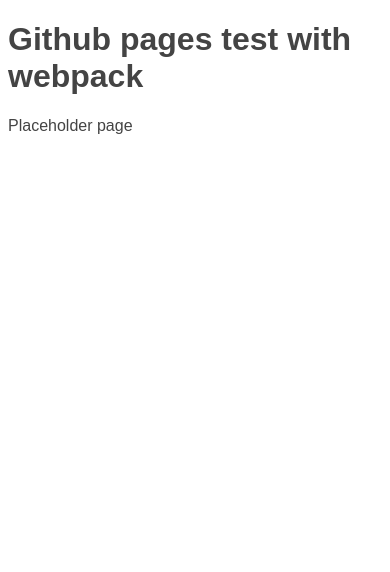
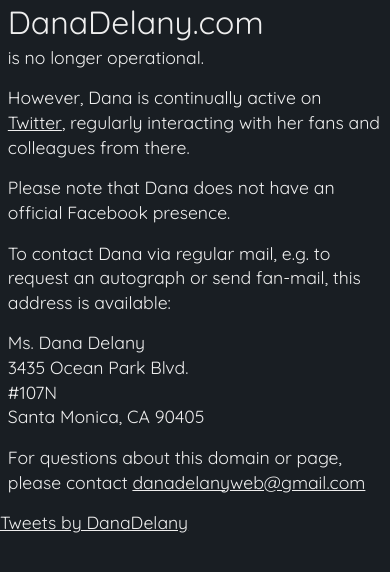
Before and after one commit to danadelanyweb/danadelanygitpages_src, a website built with webpack: page src/index.html in a window 390 px wide. Built offline with nearby package versions, Linux system fonts and the light colour scheme.

Commit message:
original html

```diff
--- a/src/index.html
+++ b/src/index.html
@@ -1,12 +1,41 @@
 <!DOCTYPE html>
-<html>
+<html lang="en">
 <head>
-	<title>Github pages test with webpack</title>
+	<title>Dana Delany Web Site</title>
 	<meta charset="utf-8">
+	<meta name="msvalidate.01" content="D454148546554D66052075C45F43488E" />
+	<meta name="viewport" content="width=device-width; initial-scale=1">
 </head>
 <body>
-	<h1>Github pages test with webpack</h1>
+	<main>
+		<article>
+			<section id="announcement">
+				<h1>DanaDelany.com</h1>
+				<p>is no longer operational.</p>
+				<p>However, Dana is continually active on <a href="https://twitter.com/DanaDelany" target="_blank">Twitter</a>, regularly interacting with her fans and colleagues from there.</p>
+				<p>Please note that Dana does not have an official Facebook presence.</p>
+				<p>To contact Dana via regular mail, e.g. to request
+					an autograph or send fan-mail, this address is available:
+				</p>
+				<address>
+					<b>Ms. Dana Delany<br>
+						3435 Ocean Park Blvd.<br>
+						#107N<br>
+						Santa Monica, CA 90405 </b>
+				</address>
+				<footer class="row">
+					<div class="col-sm-12">
+						For questions about this domain or page, please contact <a href="mailto:danadelanyweb@gmail.com">danadelanyweb@gmail.com</a>
+					</div>
+				</footer>
+			</section>
 
-	<p>Placeholder page</p>
+			<section id="twitter">
+				<a class="twitter-timeline" data-height="800" data-theme="dark" data-link-color="#abb8c2" href="https://twitter.com/DanaDelany">Tweets by DanaDelany</a> <script async src="//platform.twitter.com/widgets.js" charset="utf-8"></script>
+
+			</section>
+		</article>
+	</main>
+
 </body>
 </html>
--- a/src/index.scss
+++ b/src/index.scss
@@ -1,8 +1,104 @@
-$clrbg: #ffffff;
-$clrtext: #444444;
+@import url('https://fonts.googleapis.com/css?family=Quicksand:400,700&display=swap');
+
+* {
+	padding: 0;
+	margin: 0;
+	box-sizing: border-box;
+	font-size: 100%;
+	line-height: 1.4;
+	font-weight: normal;
+	font-style: normal;
+}
 
 body {
-	background-color: $clrbg;
-	color: $clrtext;
-	font-family: Arial, sans-serif;
+	    background-color: rgb(25,30,35);
+	color: #eeeeee;
+	font-family: "Quicksand";
+	font-size: 1.1rem;
 }
+
+a {
+	color: #eeeeee;
+}
+
+a:hover {
+	color: #ffffff;
+	background: #222222;
+	text-decoration: none;
+}
+
+main {
+	margin: 0 auto;
+}
+
+main p {
+	margin: 0 0 1rem 0;
+}
+
+#announcement, #twitter {
+	float: left;
+	width: 50%;
+	margin-bottom: 1rem;
+}
+
+#announcement address {
+	font-family: "Quicksand";
+	margin: 1rem 0;
+}
+
+@media only screen and (min-width: 1000px) {
+	main {
+		width: 1000px;
+	}
+
+	#announcement h1 {
+		font-size: 3rem;
+	}
+}
+
+@media only screen and (min-width: 768px) and (max-width: 999px) {
+	main {
+		width: 768px;
+		margin: 0 auto;
+	}
+
+	#announcement h1 {
+		font-size: 2.5rem;
+	}
+}
+
+@media only screen and (min-width: 576px) and (max-width: 767px) {
+	main {
+		width: 576px;
+		margin: 0 auto;
+	}
+
+	#announcement h1 {
+		font-size: 2rem;
+	}
+}
+
+
+@media only screen and (max-width: 575px) {
+	main {
+		width: 100%;
+		margin: 0;
+	}
+
+	#announcement {
+		width: 96%;
+		margin: 0 2% 1rem 2%;
+	}
+
+	#twitter {
+		width: 100%;
+	}
+
+	#announcement, #twitter {
+		float: none;
+	}
+
+	#announcement h1 {
+		font-size: 2rem;
+	}
+}
```
